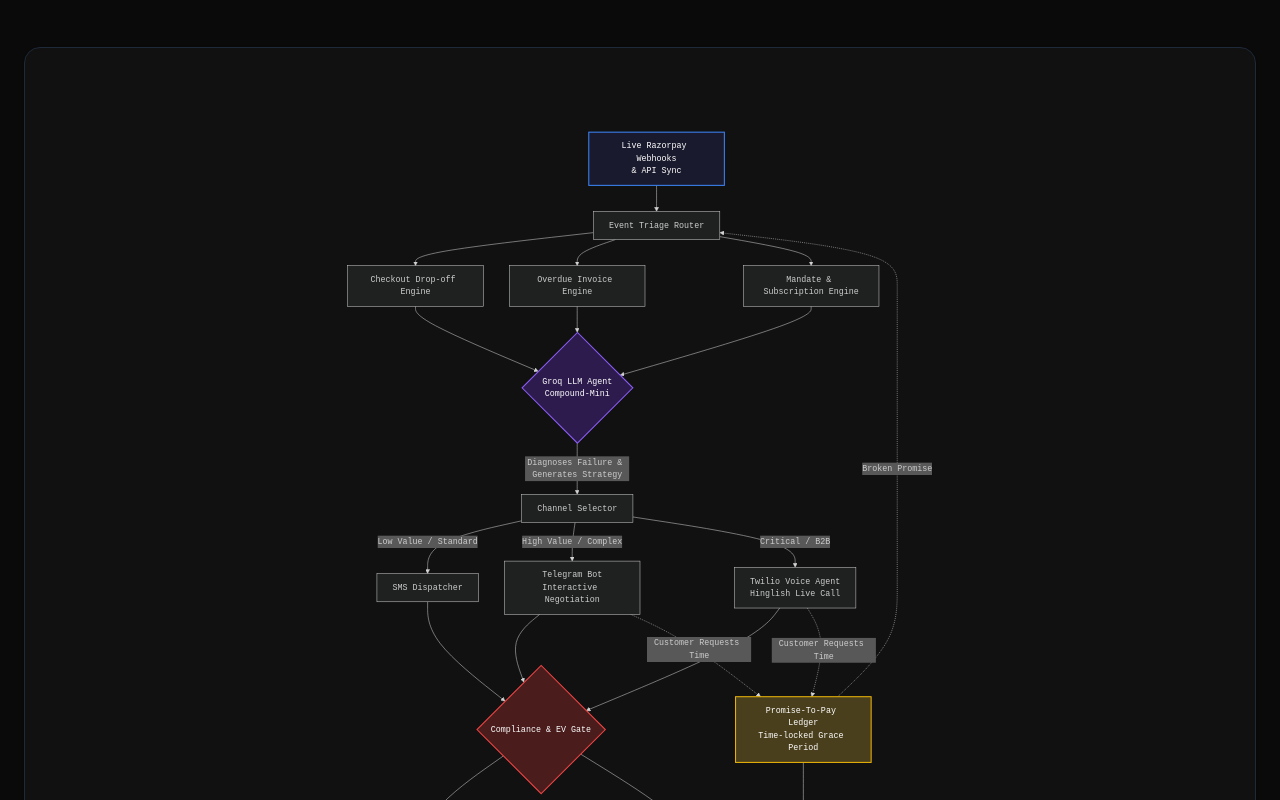
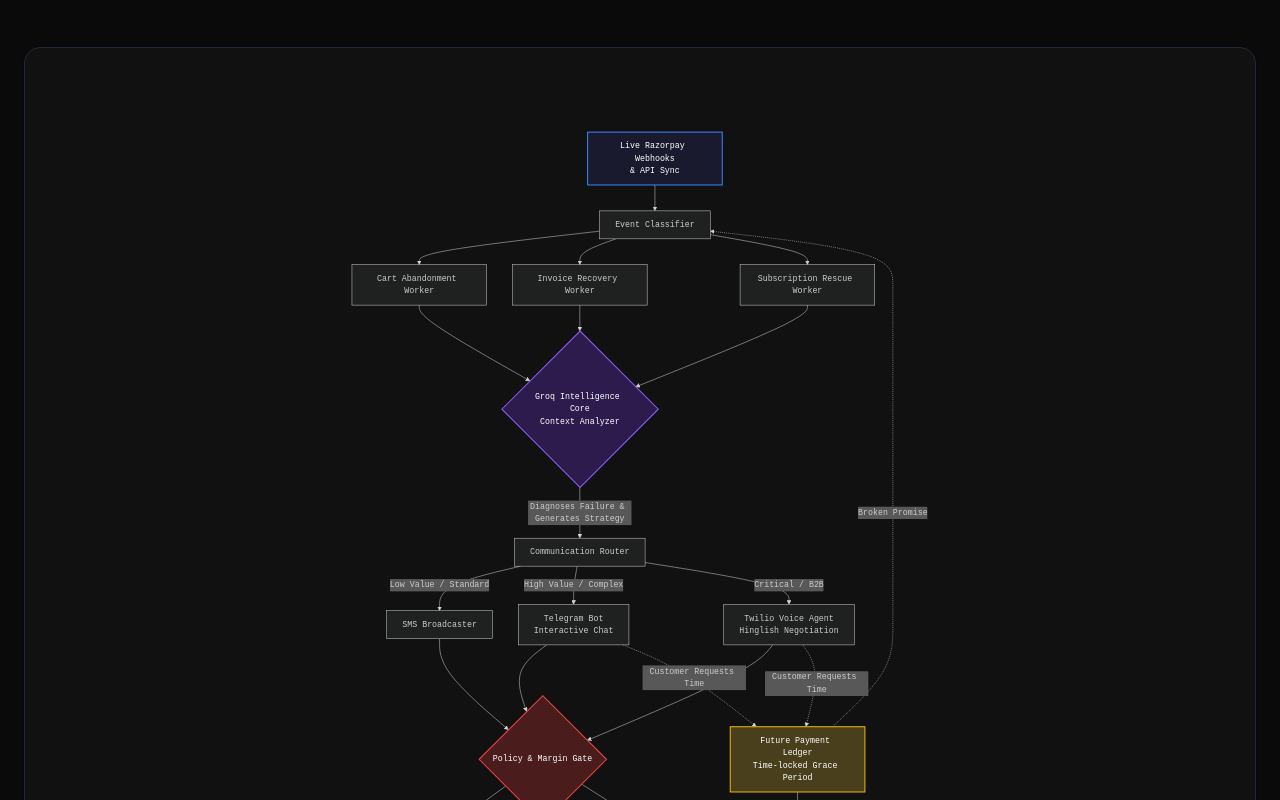
Before and after one commit to UTshresth/revenue-guard, a Next.js app in the folder frontend/: page /explore in a window 1280 px wide. Shown: the part 1040-1840 px from the top of the page. Built offline with nearby package versions, Linux system fonts and the light colour scheme.

Commit message:
ui: update architecture terms to be unique

```diff
--- a/frontend/src/app/explore/page.tsx
+++ b/frontend/src/app/explore/page.tsx
@@ -90,37 +90,37 @@ export default function ExplorePage() {
             {/* Diagram Container */}
             <div className="w-full flex justify-center">
               <Mermaid chart={`flowchart TD
-    A[Live Razorpay Webhooks\\n& API Sync] --> B[Event Triage Router]
+    A[Live Razorpay Webhooks\\n& API Sync] --> B[Event Classifier]
 
-    B --> B1[Checkout Drop-off Engine]
-    B --> B2[Overdue Invoice Engine]
-    B --> B3[Mandate & Subscription Engine]
+    B --> B1[Cart Abandonment Worker]
+    B --> B2[Invoice Recovery Worker]
+    B --> B3[Subscription Rescue Worker]
 
-    B1 & B2 & B3 --> C{Groq LLM Agent\\nCompound-Mini}
+    B1 & B2 & B3 --> C{Groq Intelligence Core\\nContext Analyzer}
 
-    C -->|Diagnoses Failure & Generates Strategy| D[Channel Selector]
+    C -->|Diagnoses Failure & Generates Strategy| D[Communication Router]
 
-    D -->|Low Value / Standard| E1[SMS Dispatcher]
-    D -->|High Value / Complex| E2[Telegram Bot\\nInteractive Negotiation]
-    D -->|Critical / B2B| E3[Twilio Voice Agent\\nHinglish Live Call]
+    D -->|Low Value / Standard| E1[SMS Broadcaster]
+    D -->|High Value / Complex| E2[Telegram Bot\\nInteractive Chat]
+    D -->|Critical / B2B| E3[Twilio Voice Agent\\nHinglish Negotiation]
 
-    E1 & E2 & E3 --> F{Compliance & EV Gate}
+    E1 & E2 & E3 --> F{Policy & Margin Gate}
 
-    F -->|Cost > Expected Value\\nOr TRAI DND Active| G[REJECTED\\nNegative Margin Block]
-    F -->|Passes Math & Rules| H[Fault-Tolerant Outbox\\nIdempotency Key]
+    F -->|Cost > Expected Value\\nOr TRAI DND Active| G[BLOCKED\\nNegative ROI Prevented]
+    F -->|Passes Math & Rules| H[Resilient Execution Queue\\nIdempotent Write]
 
-    H --> I[Dispatcher Worker]
+    H --> I[Action Processor]
     I --> J[Razorpay API\\nGenerate Payment Link]
 
     J --> K[Customer Receives Link]
 
     %% Interactive Feedback Loop
-    E2 & E3 -.->|Customer Requests Time| L[Promise-To-Pay Ledger\\nTime-locked Grace Period]
+    E2 & E3 -.->|Customer Requests Time| L[Future Payment Ledger\\nTime-locked Grace Period]
     L -.->|Broken Promise| B
 
-    K -->|Payment Captured| M[State Machine\\nStatus: RECOVERED]
+    K -->|Payment Captured| M[State Machine\\nStatus: SECURED]
 
-    G & J & L & M --> N[(Cryptographic Audit Trail\\nSHA-256 Tamper-Evident Seal)]
+    G & J & L & M --> N[(Immutable Audit Log\\nSHA-256 Crypto Hash)]
 
     style A fill:#1a1a2e,stroke:#3b82f6,stroke-width:2px,color:#fff
     style C fill:#2d1b4e,stroke:#8b5cf6,stroke-width:2px,color:#fff
```
